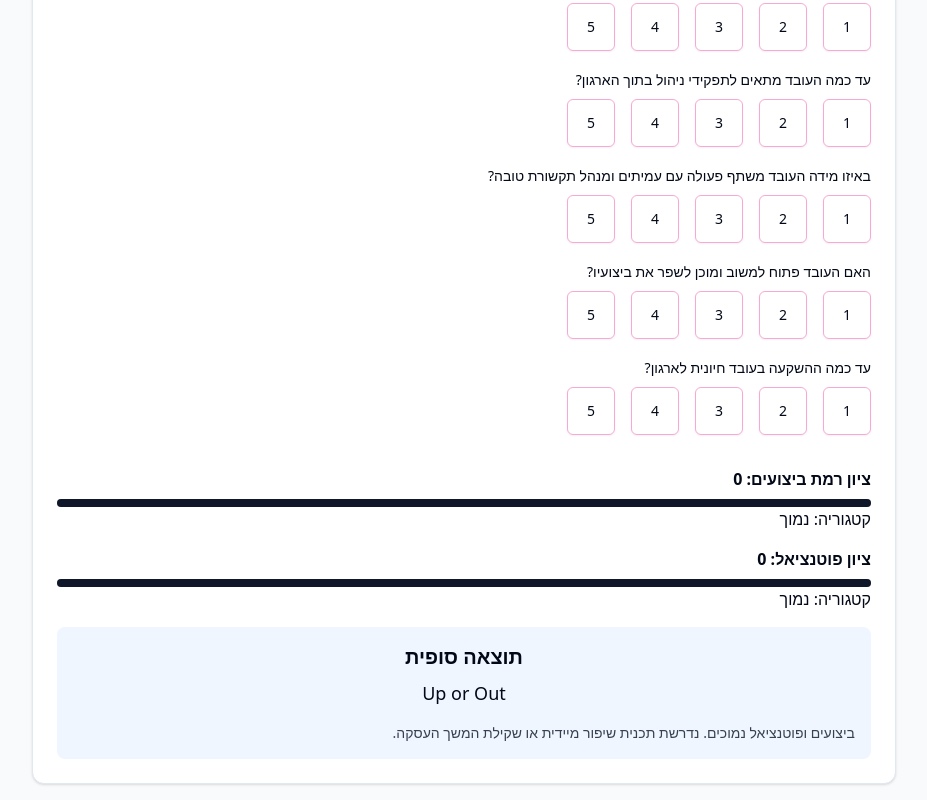
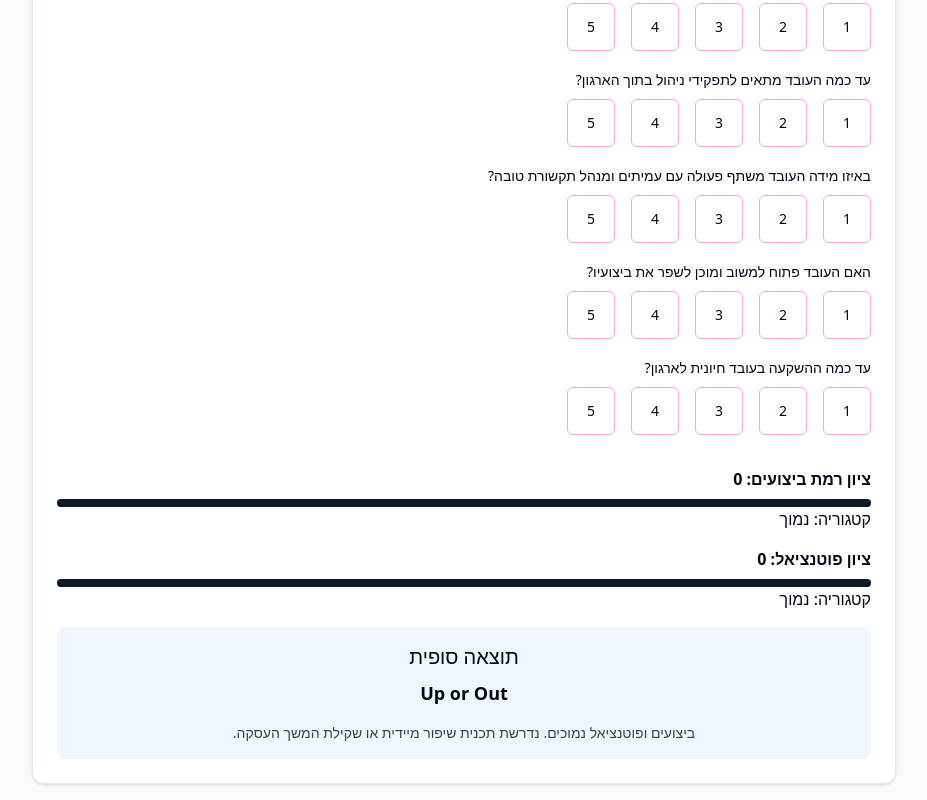
Before and after one commit to yonitfranko/employee-evaluation-app, a Next.js app: page / in a window 1280 px wide. Shown: the part 1846-2646 px from the top of the page, without its empty margins (176-1103 px from the left). Built offline with nearby package versions, Linux system fonts and the light colour scheme.

Commit message:
Update EmployeeEvaluation.jsx

```diff
--- a/src/components/EmployeeEvaluation.jsx
+++ b/src/components/EmployeeEvaluation.jsx
@@ -277,11 +277,12 @@ const EmployeeEvaluation = () => {
               <Progress value={(results.potentialTotal / 60) * 100} className="mt-2" />
               <p>קטגוריה: {results.potentialCategory}</p>
             </div>
-    {results.category && (
+
+            {results.category && (
   <div className="mt-6 p-4 bg-blue-50 rounded-lg">
-    <h3 className="text-xl font-bold text-center">תוצאה סופית</h3>
-    <p className="text-center text-lg mt-2">{results.category}</p>
-    <p className="text-right text-sm mt-4 text-gray-700">
+    <h3 className="text-xl text-center">תוצאה סופית</h3>
+    <p className="text-center text-lg mt-2 font-bold">{results.category}</p>
+    <p className="text-center text-sm mt-4 text-gray-700">
       {categoryDescriptions[results.category]}
     </p>
   </div>
```
